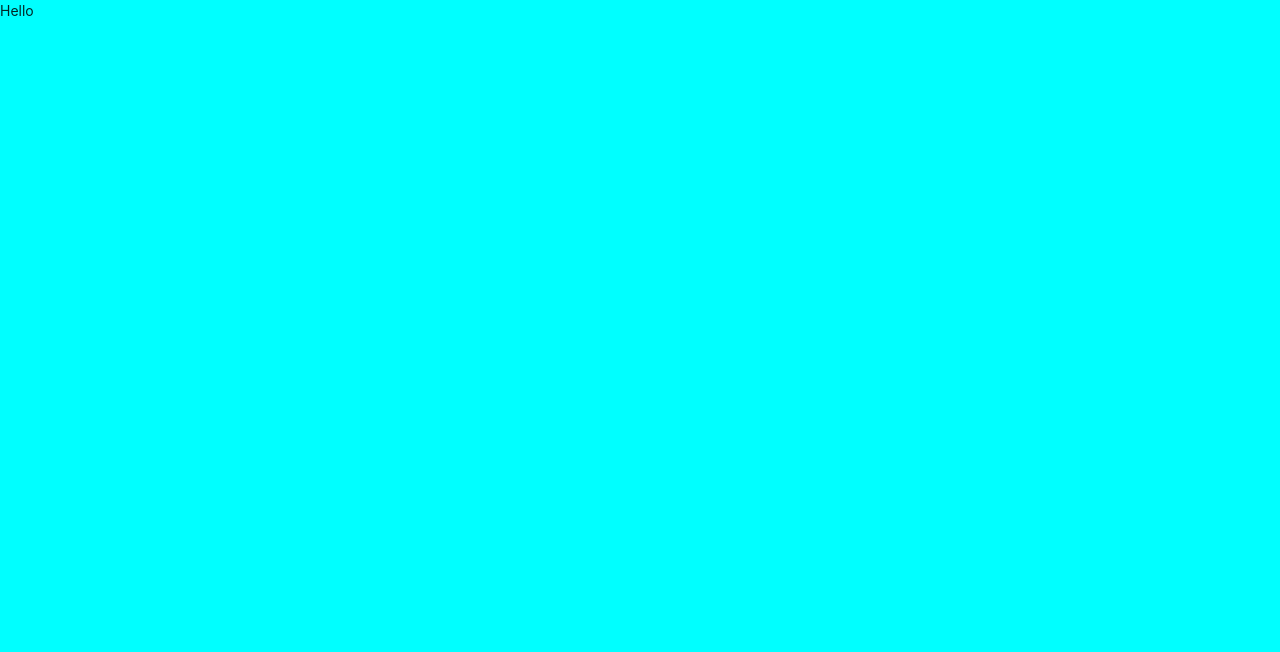
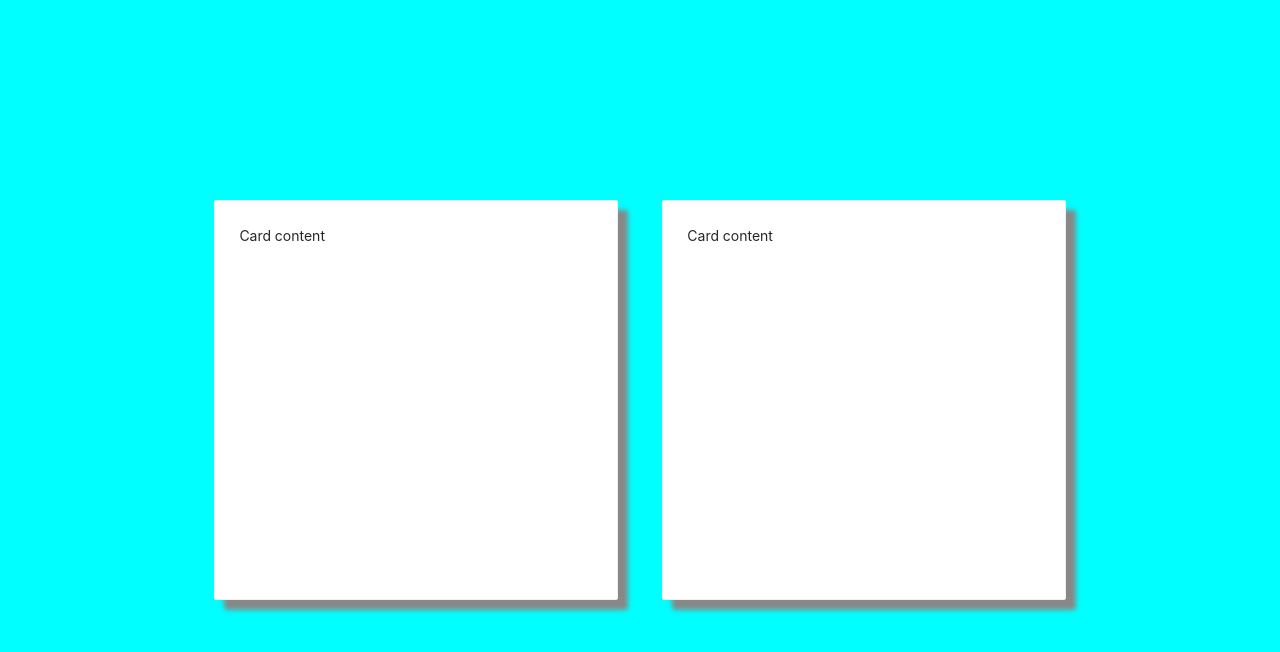
Before and after one commit to 15dani1/HackNow_FrontEnd, a React (Create React App) app: page / in a window 1280 px wide. Shown: the top 652 px of the page. Built offline with nearby package versions, Linux system fonts and the light colour scheme.

Commit message:
Basic Frontpage Card Design

```diff
--- a/src/FrontPage/frontpage.css
+++ b/src/FrontPage/frontpage.css
@@ -2,3 +2,24 @@
 body {
     background-color: aqua;
 }
+
+.card-div {
+    height: 50%;
+    width: 70%;
+    background-color: transparent;
+    position: absolute;
+    top: 0;
+    bottom: 0;
+    left: 0;
+    right: 0;
+    margin: auto;
+}
+
+.card-css {
+    width: 45%;
+    height: 100%;
+    margin-left: 2.5%;
+    margin-right: 2.5%;
+    float: left;
+    box-shadow: 10px 10px 5px #888888;
+}
--- a/src/FrontPage/index.tsx
+++ b/src/FrontPage/index.tsx
@@ -1,10 +1,18 @@
 import React, { Component } from 'react';
 import './frontpage.css';
+import { Card } from 'antd';
 function FrontPage() {
     return (
-        <div className="background">
-            Hello
-        </div>
+        <div>
+            <div className="card-div">
+                <Card className="card-css" hoverable={true}>
+                    <p>Card content</p>
+                </Card>
+                <Card className="card-css" hoverable={true}>
+                    <p>Card content</p>
+                </Card>
+            </div>
+        </div >
     )
 }
 export default FrontPage;
```
